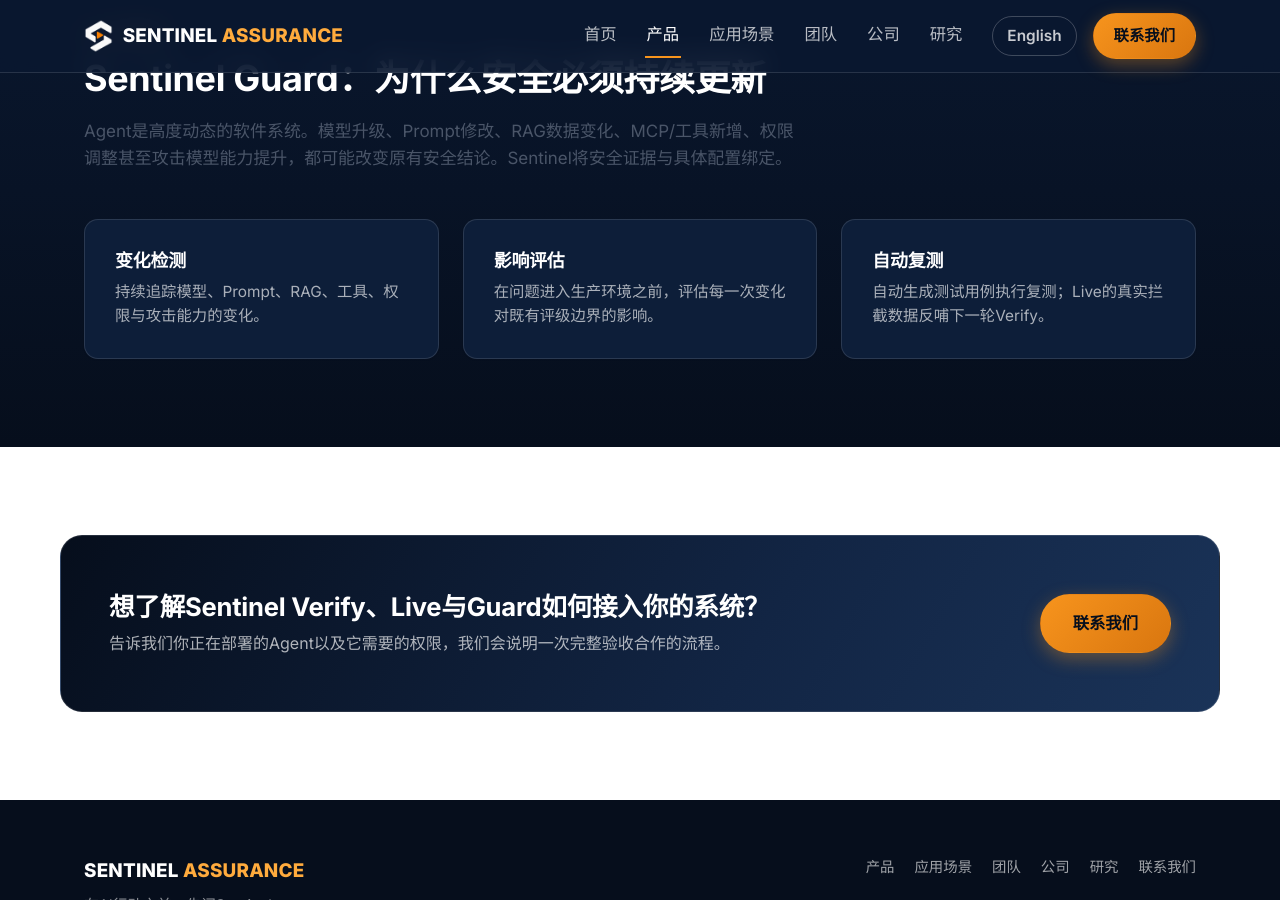
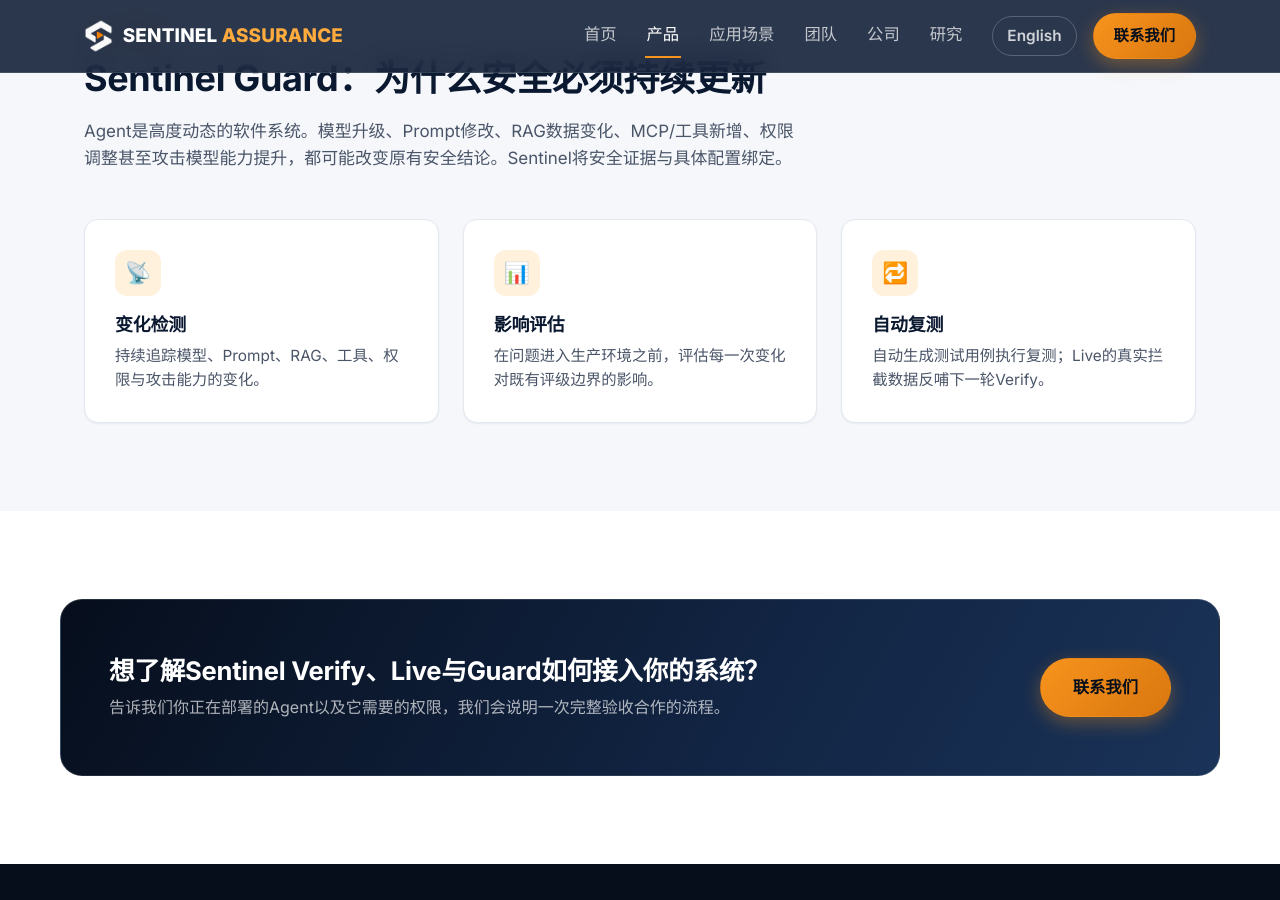
Before and after one commit to sentinel-ai-security/sentinel-ai-security.github.io, a Jekyll site: the page built from zh/product.html, in a window 1280 px wide and 900 px high, scrolled down 2186 px. Built offline with Jekyll 4.4.1, drawn with Linux system fonts in a browser that asks for light colours.

Commit message:
Match Guard section styling to Verify/Live's light icon-card layout

```diff
--- a/zh/product.html
+++ b/zh/product.html
@@ -128,7 +128,7 @@ description: >-
   </div>
 </section>
 
-<section class="section section-dark">
+<section class="section section-alt">
   <div class="wrap">
     <div class="section-header">
       <span class="eyebrow">03. 发生变化</span>
@@ -138,17 +138,20 @@ description: >-
       </p>
     </div>
     <div class="grid grid-3">
-      <div class="card" style="background: var(--navy-850); border-color: var(--border-dark);">
-        <h3 style="color:var(--paper);">变化检测</h3>
-        <p style="color:rgba(255,255,255,0.65);">持续追踪模型、Prompt、RAG、工具、权限与攻击能力的变化。</p>
+      <div class="card">
+        <div class="card-icon">📡</div>
+        <h3>变化检测</h3>
+        <p>持续追踪模型、Prompt、RAG、工具、权限与攻击能力的变化。</p>
       </div>
-      <div class="card" style="background: var(--navy-850); border-color: var(--border-dark);">
-        <h3 style="color:var(--paper);">影响评估</h3>
-        <p style="color:rgba(255,255,255,0.65);">在问题进入生产环境之前，评估每一次变化对既有评级边界的影响。</p>
+      <div class="card">
+        <div class="card-icon">📊</div>
+        <h3>影响评估</h3>
+        <p>在问题进入生产环境之前，评估每一次变化对既有评级边界的影响。</p>
       </div>
-      <div class="card" style="background: var(--navy-850); border-color: var(--border-dark);">
-        <h3 style="color:var(--paper);">自动复测</h3>
-        <p style="color:rgba(255,255,255,0.65);">自动生成测试用例执行复测；Live的真实拦截数据反哺下一轮Verify。</p>
+      <div class="card">
+        <div class="card-icon">🔁</div>
+        <h3>自动复测</h3>
+        <p>自动生成测试用例执行复测；Live的真实拦截数据反哺下一轮Verify。</p>
       </div>
     </div>
   </div>
```
Also changed, not shown: en/product.html (+13 -10 lines).
